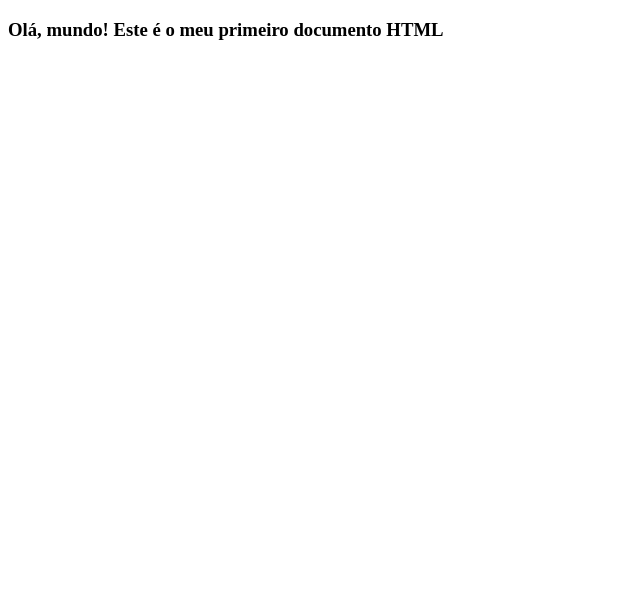
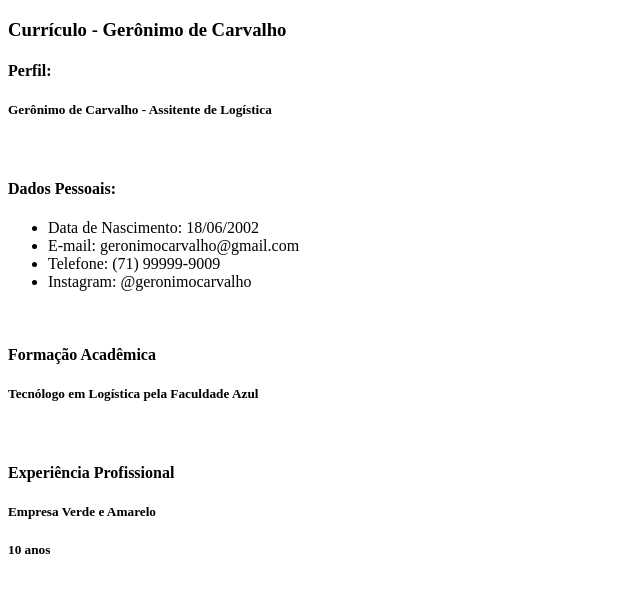
Before and after one commit to luciana-depaula/frontend-m03-01-html-exercicio, a plain HTML site: page index.html in a window 1280 px wide. Shown: the whole page, without its empty margins (0-640 px from the left). Drawn offline with Linux system fonts and the light colour scheme.

Commit message:
primeiro exercico de HMTL

```diff
--- a/index.html
+++ b/index.html
@@ -4,10 +4,27 @@
     <meta charset="UTF-8">
     <meta http-equiv="X-UA-Compatible" content="IE=edge">
     <meta name="viewport" content="width=device-width, initial-scale=1.0">
-    <title>Luciana de Paula</title>
+    <title>"Gerônimo Carvalho" (Luciana de Paula)</title>
 </head>
 <body>
-    <h3>Olá, mundo! Este é o meu primeiro documento HTML</h3>
+    <h3>Currículo - Gerônimo de Carvalho</h3>
+    <h4>Perfil:</h4>
+    <h5>Gerônimo de Carvalho - Assitente de Logística</h5>
+    <br>
+    <h4>Dados Pessoais:</h4>
+    <ul>
+        <li>Data de Nascimento: 18/06/2002</li>
+        <li>E-mail: geronimocarvalho@gmail.com</li>
+        <li>Telefone: (71) 99999-9009</li>
+        <li>Instagram: @geronimocarvalho</li>
+    </ul>
+    <br>
+    <h4>Formação Acadêmica</h4>
+    <h5>Tecnólogo em Logística pela Faculdade Azul</h5>
+    <br>
+    <h4>Experiência Profissional</h4>
+    <h5>Empresa Verde e Amarelo</h5>
+    <h5>10 anos</h5>
 
 </body>
 </html>
```
